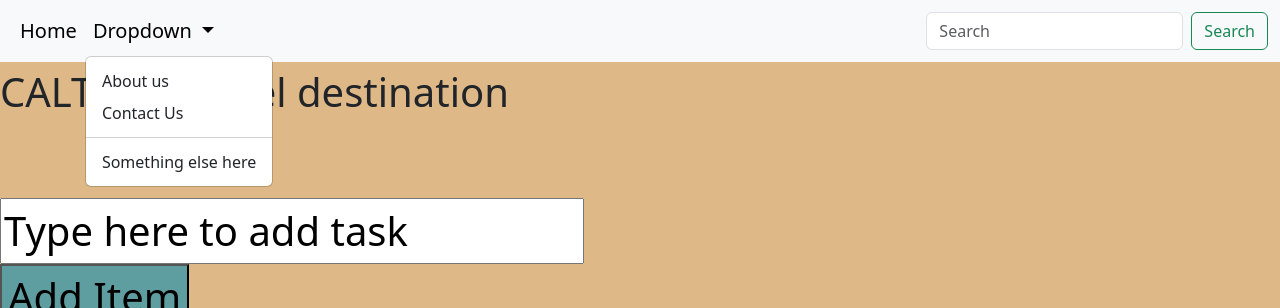
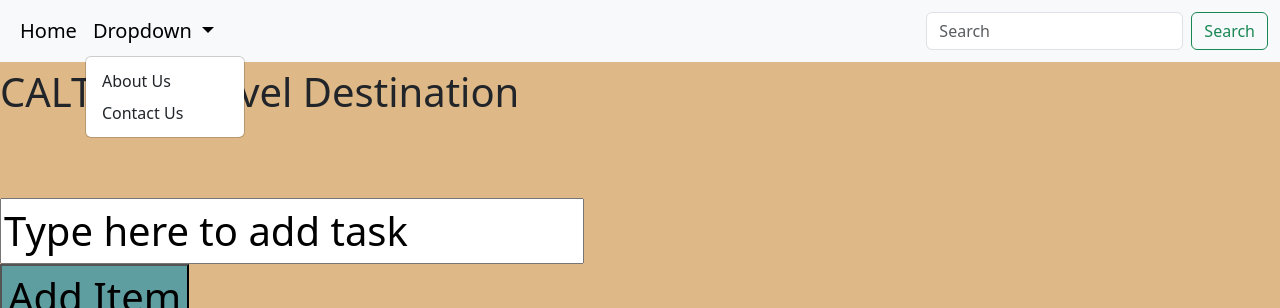
Before and after one commit to AdonisKnightIsSuperCool/CAL-Tech, a plain HTML site: page app.html in a window 1280 px wide. Both pictures are taken after a click on the button "Dropdown". Shown: the top 308 px of the page. Drawn offline with nearby package versions, Linux system fonts and the light colour scheme.

Commit message:
app.html

```diff
--- a/app.html
+++ b/app.html
@@ -5,7 +5,7 @@
     <head>
     <meta http-equiv="Content-Type" content="text/html; charset=utf-8">
     <meta http-equiv="Content-Style-Type" content="text/css">
-    <title>list</title>
+    <title>Travel Destinations</title>
     <meta name="Generator" content="Cocoa HTML Writer">
     <meta name="CocoaVersion" content="1894.6">
     <link href="https://cdn.jsdelivr.net/npm/bootstrap@5.3.0-alpha2/dist/css/bootstrap.min.css" rel="stylesheet" integrity="sha384-aFq/bzH65dt+w6FI2ooMVUpc+21e0SRygnTpmBvdBgSdnuTN7QbdgL+OapgHtvPp" crossorigin="anonymous">
@@ -49,10 +49,8 @@
                         Dropdown
                         </a>
                         <ul class="dropdown-menu">
-                        <li><a class="dropdown-item" href="aboutus.html">About us</a></li>
+                        <li><a class="dropdown-item" href="aboutus.html">About Us</a></li>
                         <li><a class="dropdown-item" href="contactus.html">Contact Us</a></li>
-                        <li><hr class="dropdown-divider"></li>
-                        <li><a class="dropdown-item" href="#">Something else here</a></li>
                         </ul>
                     </li>
                     </ul>
@@ -63,7 +61,7 @@
                 </div>
                 </div>
 </nav>
-    <p> CALTECH travel destination </p>
+    <p> CALTECH Travel Destination </p>
     <br>
     <input type="text" id="box" value="Type here to add task"/>
     <br>
```
